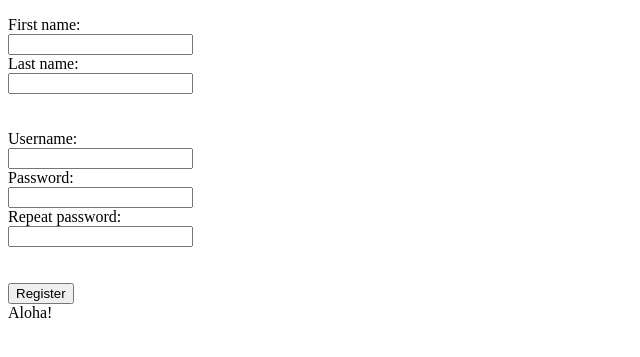
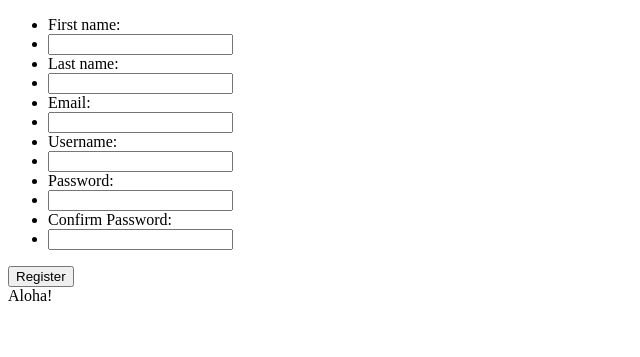
Before and after one commit to elinaKaneva/FoodMaster, a Django app: page /user/register in a window 1280 px wide. Shown: the part 52-409 px from the top of the page, without its empty margins (0-640 px from the left). Run offline with Django 3.2, Linux system fonts and the light colour scheme; parts of the project's set-up code (start-up, migrations or seed data) failed here and were passed over; some libraries are stand-ins or nearby versions.

Commit message:
adding django registration form

```diff
--- /dev/null
+++ b/FoodMaster/user/forms.py
@@ -0,0 +1,55 @@
+import string
+import random
+
+from django import forms
+from django.contrib.auth.models import User
+
+
+class RegisterForm(forms.Form):
+    first_name = forms.CharField(required=True, widget=forms.TextInput())
+    last_name = forms.CharField(required=True, widget=forms.TextInput())
+    email = forms.EmailField(required=True, widget=forms.TextInput())
+    username = forms.CharField(required=True, widget=forms.TextInput())
+    password = forms.CharField(required=True, widget=forms.PasswordInput())
+    confirm_password = forms.CharField(required=True, widget=forms.PasswordInput())
+
+    def clean_email(self):
+
+        email = self.cleaned_data.get('email')
+        check_email = User.objects.filter(email=email)
+
+        if check_email:
+            raise forms.ValidationError(
+                "A user associated with this email address already exists")
+
+        return email
+
+    def clean_password(self):
+        print(self.cleaned_data)
+        password = self.cleaned_data.get('password')
+        confirm_password = self.cleaned_data.get('confirm_password')
+        print(password,confirm_password)
+        # if not password == confirm_password:
+        #     raise forms.ValidationError("Password mismatch")
+        #
+        # elif len(password) < 6:
+        #     raise forms.ValidationError("Password is too short (6 symbols)")
+        #
+        # elif password.isalpha() or password.isdigit():
+        #     raise forms.ValidationError("Password should contain at least one alphabetic and one non-alphabetic character")
+
+        return password
+
+    def save(self):
+
+        data = self.cleaned_data
+
+        new_user = User.objects.create_user(
+            username=data['username'],
+            first_name=data['first_name'],
+            last_name=data['last_name'],
+            email=data['email'],
+            password=data['password'],
+            )
+
+        return new_user
--- a/FoodMaster/user/views.py
+++ b/FoodMaster/user/views.py
@@ -4,20 +4,21 @@ from django.contrib.auth import logout, authenticate
 from django.contrib.auth import login as auth_login
 
 from FoodMaster.portion.models import Portion
+from FoodMaster.user.forms import RegisterForm
 
 
 # Create your views here.
 def register(request):
     if request.method == "POST":
-        #register user
-        User.objects.create_user(username=request.POST.get("username"),
-                                 password=request.POST.get("password"),
-                                 first_name=request.POST.get("first_name"),
-                                 last_name=request.POST.get("last_name"))
-
-        return render(request, "user/register.html", {"message": "Your registration is successful!"})
-
-    return render(request, "user/register.html", {})
+        form = RegisterForm(request.POST)
+        print("confirm_password", request.POST.get("confirm_password"))
+        if form.is_valid():
+            #data = form.cleaned_data
+            form.save()
+            return render(request, "user/register.html", {"message": "Your registration is successful!"})
+    else:
+        form = RegisterForm()
+    return render(request, 'user/register.html', {'form': form})
 
 def login(request):
     if request.method == "POST":
--- a/templates/user/register.html
+++ b/templates/user/register.html
@@ -14,18 +14,63 @@
 
 <form method="POST" action="{% url 'register' %}">
     {% csrf_token %}
-    First name:<br/>
-    <input type="text" name="first_name"><br/>
-    Last name:<br/>
-    <input type="text" name="last_name"><br/>
-    <br/><br/>
-    Username:<br/>
-    <input type="text" name="username"><br/>
-    Password:<br/>
-    <input type="password" name="password"><br/>
-    Repeat password:<br/>
-    <input type="password" name="repeat_pass"><br/>
-    <br/><br/>
+
+    <ul>
+        <li><label for="id_first_name" class="main_label">
+            {% if form.first_name.errors %}
+                {{ form.first_name.errors }}
+            {% endif %}
+            First name:</label>
+        </li>
+        <li>
+            {{ form.first_name }}
+        </li>
+        <li><label for="" class="main_label">
+            {% if form.last_name.errors %}
+                {{ form.last_name.errors }}
+            {% endif %}
+            Last name:</label>
+        </li>
+        <li>
+            {{ form.last_name }}
+        </li>
+        <li><label for="" class="main_label">
+            {% if form.email.errors %}
+                {{ form.email.errors }}
+            {% endif %}
+            Email:</label>
+        </li>
+        <li>
+            {{ form.email }}
+        </li>
+        <li><label for="" class="main_label">
+            {% if form.username.errors %}
+                {{ form.username.errors }}
+            {% endif %}
+            Username:</label>
+        </li>
+        <li>
+            {{ form.username }}
+        </li>
+        <li><label for="" class="main_label">
+            {% if form.password.errors %}
+                {{ form.password.errors }}
+            {% endif %}
+            Password:</label>
+        </li>
+        <li>
+            {{ form.password }}
+        </li>
+        <li><label for="" class="main_label">
+            {% if form.confirm_password.errors %}
+                {{ form.confirm_password.errors }}
+            {% endif %}
+            Confirm Password:</label>
+        </li>
+        <li>
+            {{ form.confirm_password }}
+        </li>
+    </ul>
     <input type="submit" name="" value="Register">
 </form>
 
```
Also changed, not shown: db.sqlite3.
